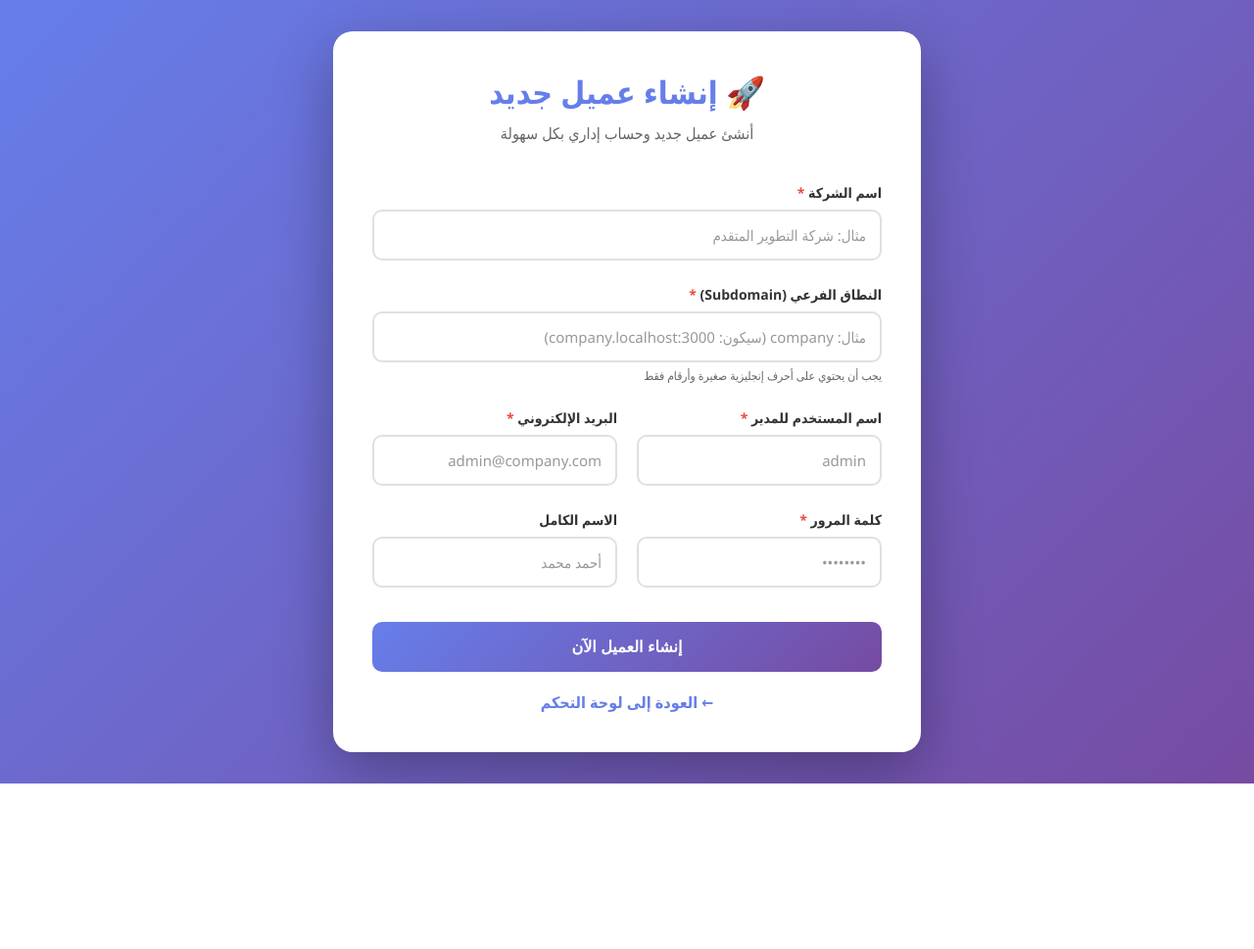
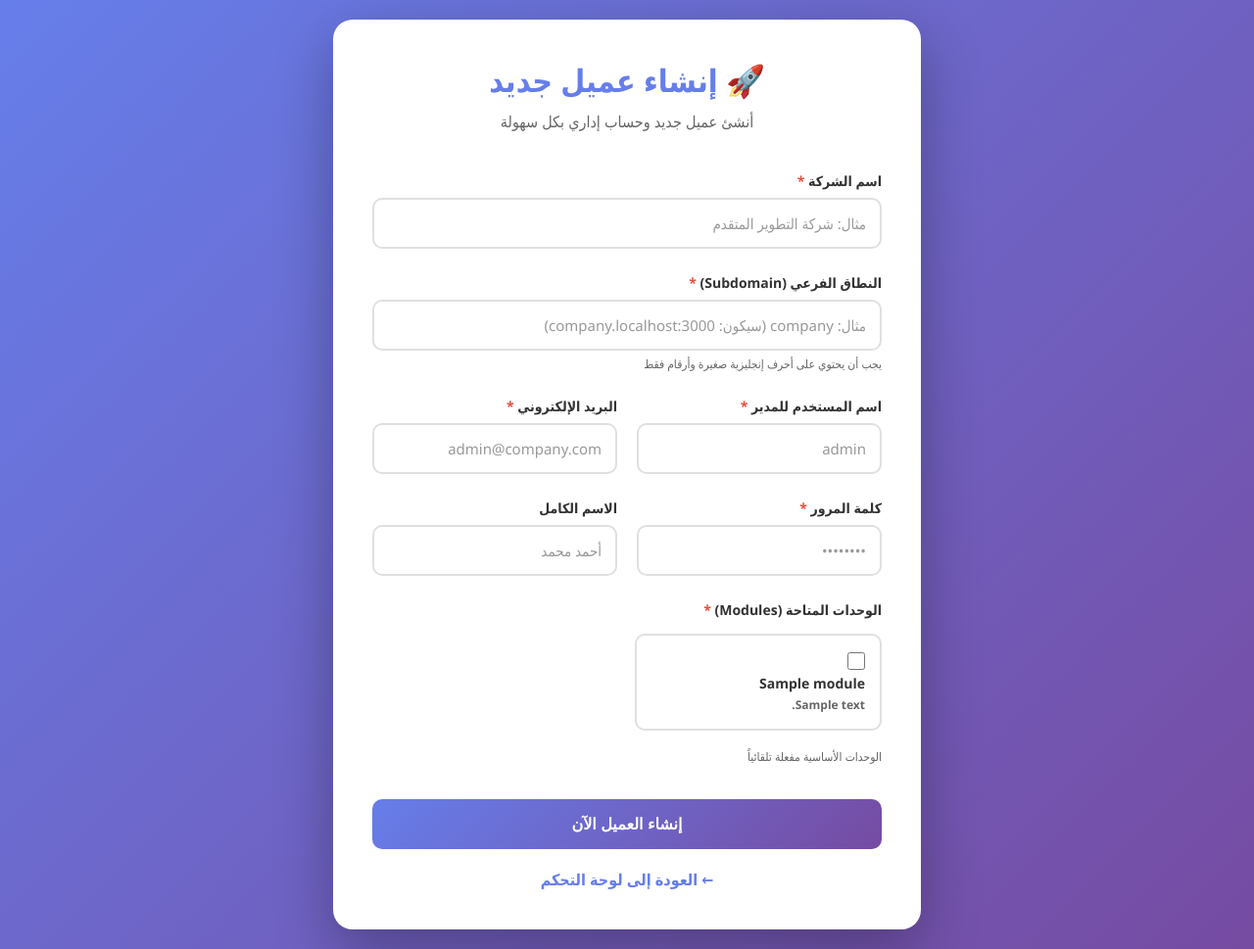
Before and after one commit to potato707/MicroSystem, a Django app: template hr_management/templates/tenant_creator.html in a window 1280 px wide. Shown: the whole page at 98% size. Before the commit the page ends 800 px from the top, so only its background shows below. Run offline with Django 4.2, Linux system fonts and the light colour scheme; data comes from the database, SQL or seed files in the repository; both versions use the stored data as it was after the commit; the template is opened without the code that fills it: most values are stand-ins (such as "Sample title", 1, 10 or a date in 2020); parts of the project's set-up code (start-up, migrations or seed data) failed here and were passed over.

Commit message:
modules for tenants in the same page

```diff
--- a/hr_management/templates/tenant_creator.html
+++ b/hr_management/templates/tenant_creator.html
@@ -248,6 +248,74 @@
             color: #764ba2;
         }
 
+        .modules-grid {
+            display: grid;
+            grid-template-columns: repeat(auto-fill, minmax(250px, 1fr));
+            gap: 15px;
+        }
+
+        .module-checkbox {
+            display: flex;
+            align-items: flex-start;
+            padding: 15px;
+            border: 2px solid #e0e0e0;
+            border-radius: 10px;
+            cursor: pointer;
+            transition: all 0.3s ease;
+            background: white;
+        }
+
+        .module-checkbox:hover {
+            border-color: #667eea;
+            background: #f8f9ff;
+        }
+
+        .module-checkbox input[type="checkbox"] {
+            margin-left: 12px;
+            margin-top: 2px;
+            cursor: pointer;
+            width: 18px;
+            height: 18px;
+            flex-shrink: 0;
+        }
+
+        .module-checkbox input[type="checkbox"]:disabled {
+            cursor: not-allowed;
+        }
+
+        .module-checkbox.core-module {
+            background: #f0f4ff;
+            border-color: #667eea;
+        }
+
+        .module-info {
+            flex: 1;
+        }
+
+        .module-name {
+            font-weight: 600;
+            color: #333;
+            margin-bottom: 5px;
+            font-size: 14px;
+        }
+
+        .module-description {
+            font-size: 12px;
+            color: #666;
+            line-height: 1.4;
+        }
+
+        .core-badge {
+            display: inline-block;
+            background: #667eea;
+            color: white;
+            font-size: 10px;
+            padding: 2px 8px;
+            border-radius: 4px;
+            margin-top: 5px;
+            font-weight: 600;
+        }
+
         @media (max-width: 600px) {
             .form-grid {
                 grid-template-columns: 1fr;
@@ -255,6 +323,10 @@
 
             .container {
                 padding: 30px 20px;
+            }
+
+            .modules-grid {
+                grid-template-columns: 1fr;
             }
         }
     </style>
@@ -335,6 +407,33 @@
                 </div>
             </div>
 
+            <div class="form-group">
+                <label style="margin-bottom: 15px;">
+                    الوحدات المتاحة (Modules)
+                    <span class="required">*</span>
+                </label>
+                <div class="modules-grid">
+                    {% for module in modules %}
+                    <label class="module-checkbox {% if module.is_core %}core-module{% endif %}">
+                        <input type="checkbox"
+                               name="modules"
+                               value="{{ module.module_key }}"
+                               {% if module.is_core %}checked disabled{% endif %}>
+                        <div class="module-info">
+                            <div class="module-name">{{ module.module_name }}</div>
+                            <div class="module-description">{{ module.description }}</div>
+                            {% if module.is_core %}
+                            <span class="core-badge">أساسي</span>
+                            {% endif %}
+                        </div>
+                    </label>
+                    {% endfor %}
+                </div>
+                <small style="color: #666; font-size: 12px; display: block; margin-top: 10px;">
+                    الوحدات الأساسية مفعلة تلقائياً
+                </small>
+            </div>
+
             <button type="submit" class="btn" id="submitBtn">
                 إنشاء العميل الآن
             </button>
@@ -372,6 +471,10 @@
         form.addEventListener('submit', async (e) => {
             e.preventDefault();
 
+            // Collect selected modules
+            const moduleCheckboxes = document.querySelectorAll('input[name="modules"]:checked');
+            const selectedModules = Array.from(moduleCheckboxes).map(cb => cb.value);
+
             // Get form data
             const formData = {
                 name: document.getElementById('tenant_name').value,
@@ -379,7 +482,8 @@
                 admin_username: document.getElementById('admin_username').value,
                 admin_email: document.getElementById('admin_email').value,
                 admin_password: document.getElementById('admin_password').value,
-                admin_name: document.getElementById('admin_name').value || document.getElementById('admin_username').value
+                admin_name: document.getElementById('admin_name').value || document.getElementById('admin_username').value,
+                module_keys: selectedModules  // Use 'module_keys' instead of 'modules'
             };
 
             // Show loader
--- a/hr_management/tenant_service.py
+++ b/hr_management/tenant_service.py
@@ -169,12 +169,12 @@ class TenantService:
                 tenant.logo = tenant_data['logo']
                 tenant.save()
 
-            # Create tenant modules (use get_or_create to avoid duplicates)
+            # Create tenant modules (use update_or_create to handle signal-created modules)
             module_definitions = ModuleDefinition.objects.all()
             for module_def in module_definitions:
                 is_enabled = module_def.module_key in module_keys or module_def.is_core
 
-                TenantModule.objects.get_or_create(
+                TenantModule.objects.update_or_create(
                     tenant=tenant,
                     module_key=module_def.module_key,
                     defaults={
```
Also changed, not shown: hr_management/tenant_creator_view.py (+9 -1 lines), tenants/a/config.json (added, +27 -0 lines), tenants/aa/config.json (added, +27 -0 lines), tenants/man/config.json (added, +27 -0 lines), tenants/star/config.json (added, +27 -0 lines), db.sqlite3, tenant_a.sqlite3 (added), tenant_aa.sqlite3 (added), tenant_man.sqlite3 (added), tenant_star.sqlite3 (added).
